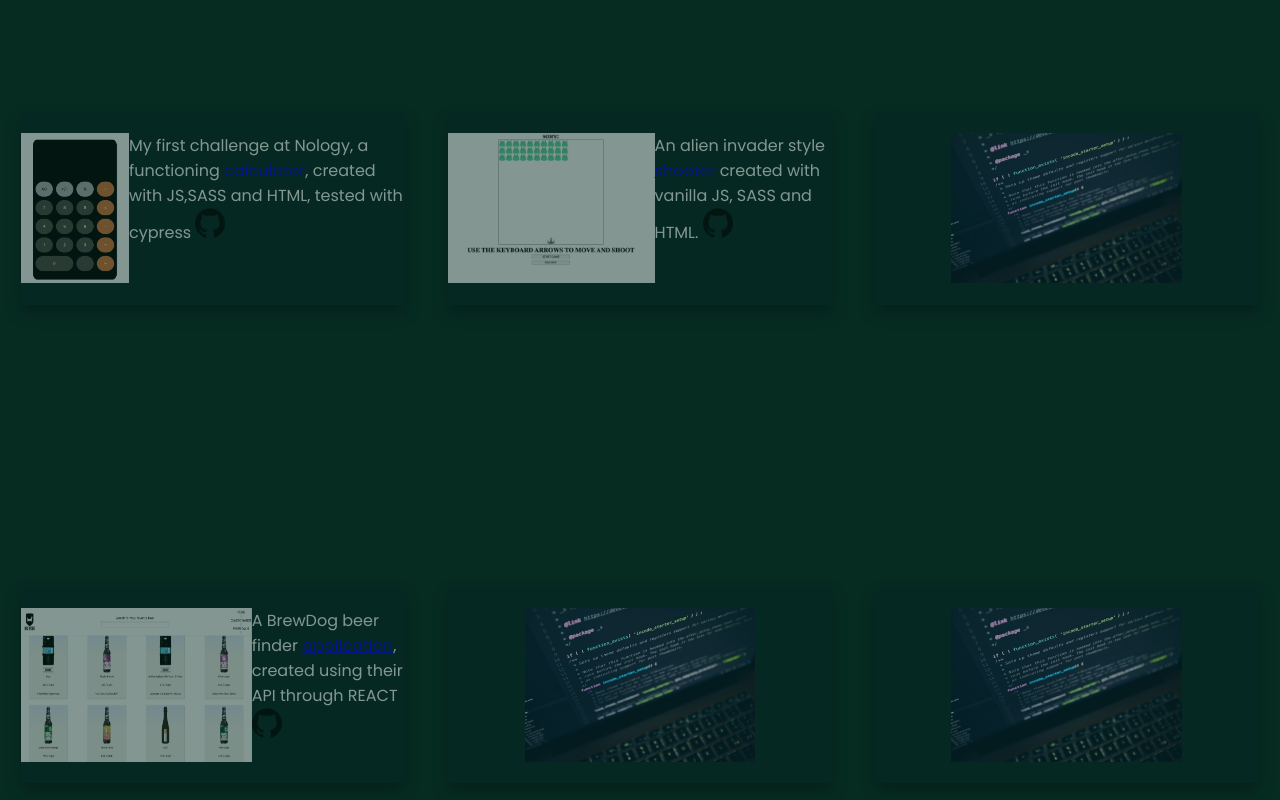
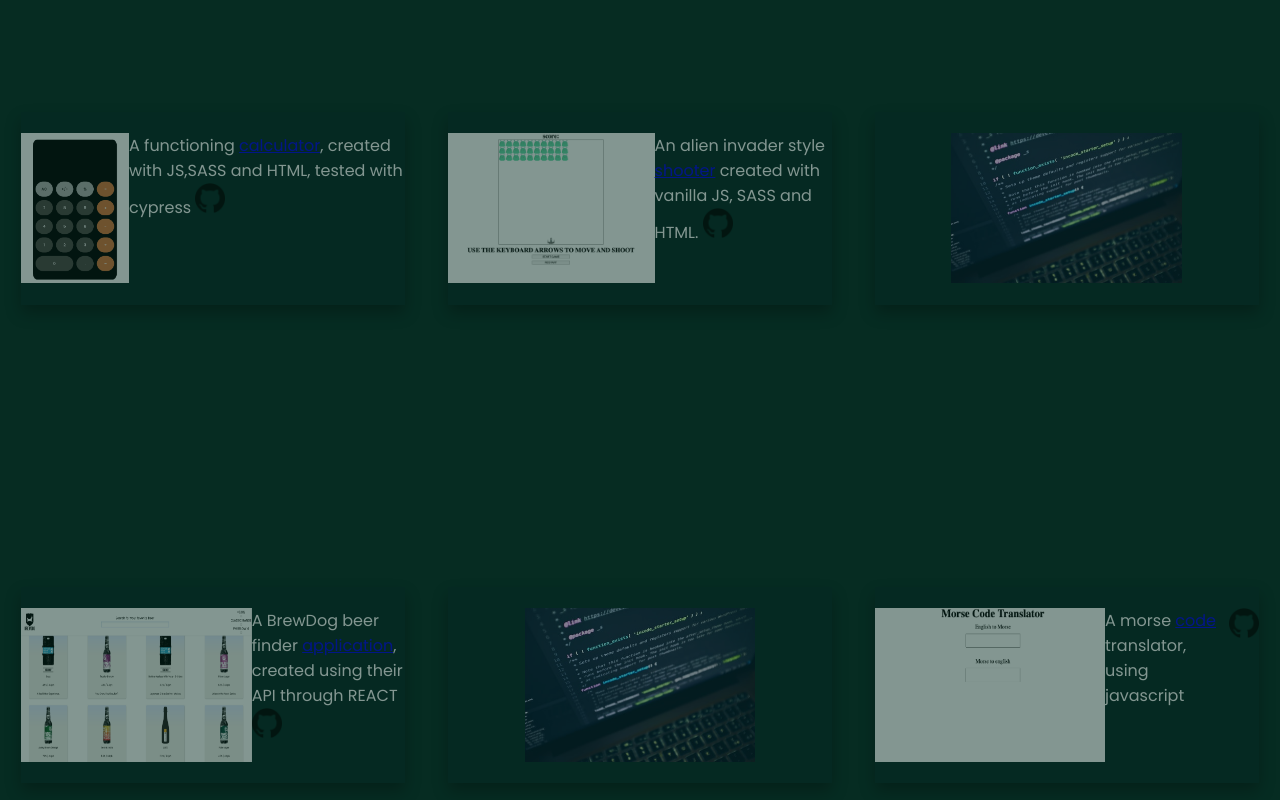
Before and after one commit to CameronHyden/MyPortfolio, a plain HTML site: page index.html in a window 1280 px wide. Shown: the part 1129-1929 px from the top of the page. Drawn offline with Linux system fonts and the light colour scheme.

Commit message:
added final project

```diff
--- a/index.html
+++ b/index.html
@@ -65,7 +65,7 @@
         <div class="grid__item grid__item--five" id="project-link">
           <img src="calculator.jpg" alt="project" class="projects__image" />
           <p>
-            My first challenge at Nology, a functioning
+            A functioning
             <a
               href="https://cameronhyden.github.io/calculator-java/"
               target="blank"
@@ -118,7 +118,22 @@
           <img src="codeProject.jpg" alt="project" class="projects__image" />
         </div>
         <div class="grid__item grid__item--ten" id="project-link">
-          <img src="codeProject.jpg" alt="project" class="projects__image" />
+          <img src="morse.jpg" alt="project" class="projects__image" />
+          <p>
+            A morse
+            <a
+              href="https://cameronhyden.github.io/morse-code-translator-/"
+              target="_blank"
+              >code</a
+            >
+            translator, using javascript
+          </p>
+          <a
+            href="https://github.com/CameronHyden/morse-code-translator-"
+            target="_blank"
+          >
+            <img id="gitHub-icon" src="github.jpg" alt="github" />
+          </a>
         </div>
       </div>
     </main>
```
Also changed, not shown: morse.jpg (added), 1 other file.
